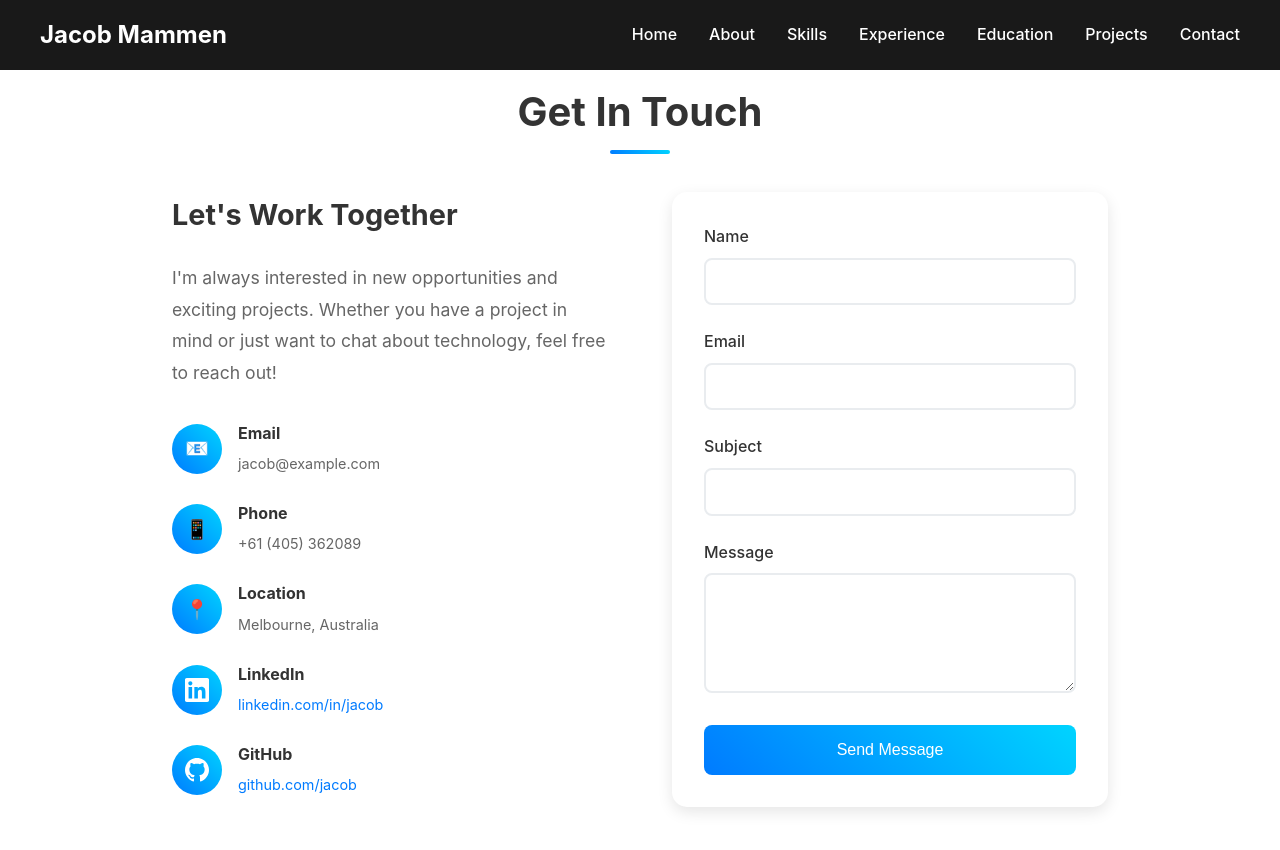
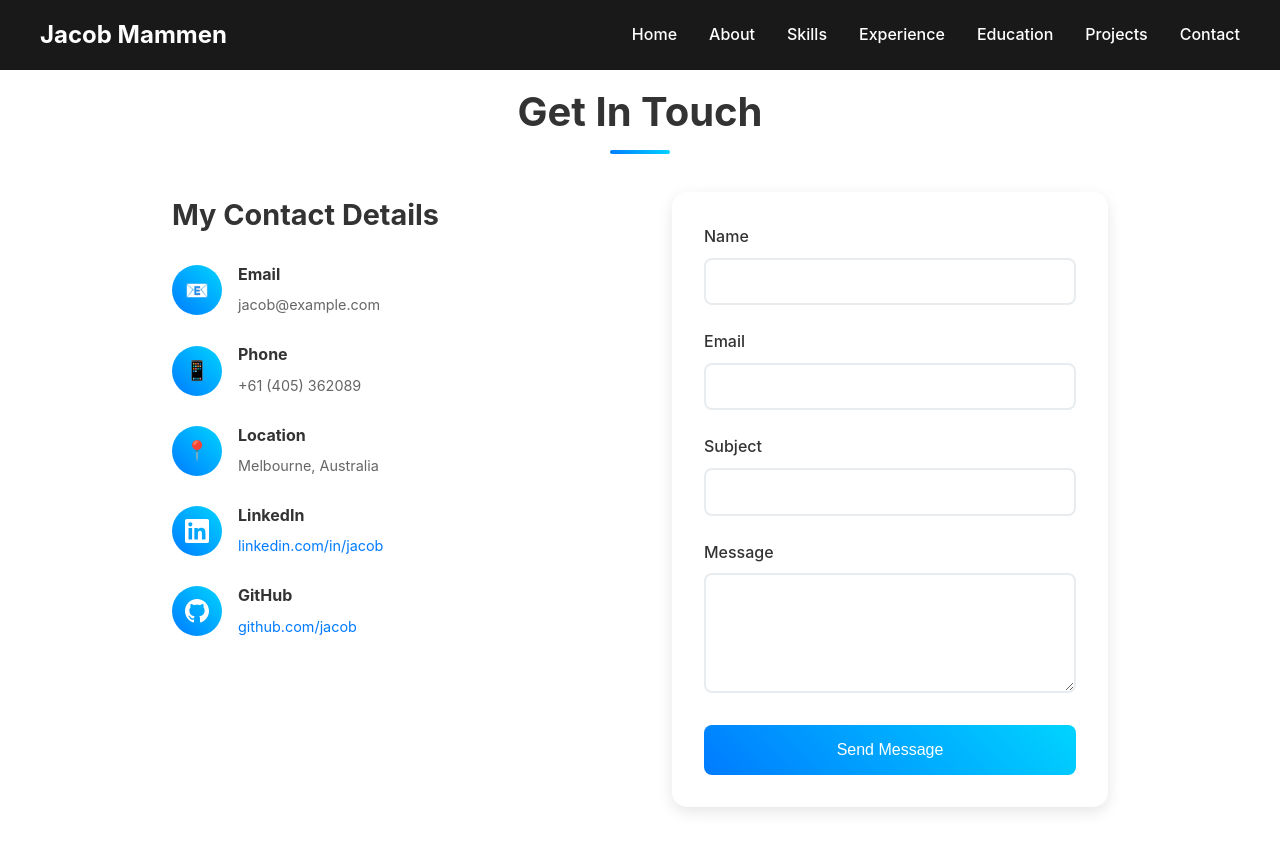
Before and after one commit to jacobmmm/portfolio, a React (Create React App) app: page /contact in a window 1280 px wide. Shown: the top 850 px of the page. Built offline with nearby package versions, Linux system fonts and the light colour scheme.

Commit message:
Added 'My Contact' heading under contact details

```diff
--- a/src/components/Contact.tsx
+++ b/src/components/Contact.tsx
@@ -31,12 +31,7 @@ const Contact: React.FC = () => {
       <h2 className="section-title">Get In Touch</h2>
       <div className="contact-content">
         <div className="contact-info">
-          <h3>Let's Work Together</h3>
-          <p>
-            I'm always interested in new opportunities and exciting projects.
-            Whether you have a project in mind or just want to chat about
-            technology, feel free to reach out!
-          </p>
+          <h3>My Contact Details</h3>
 
           <div className="contact-item">
             <div className="icon">📧</div>
```
